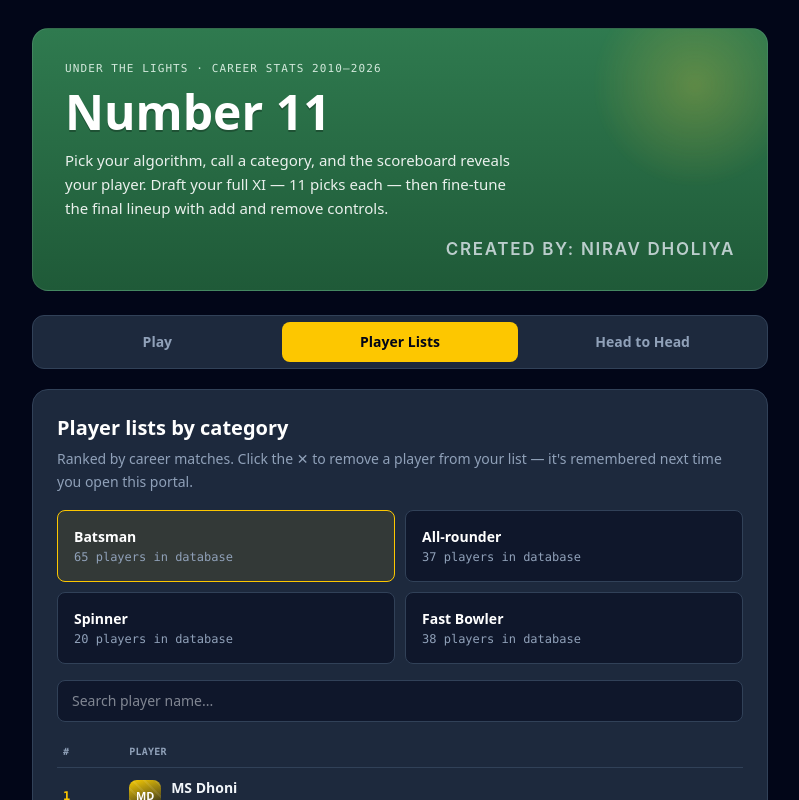
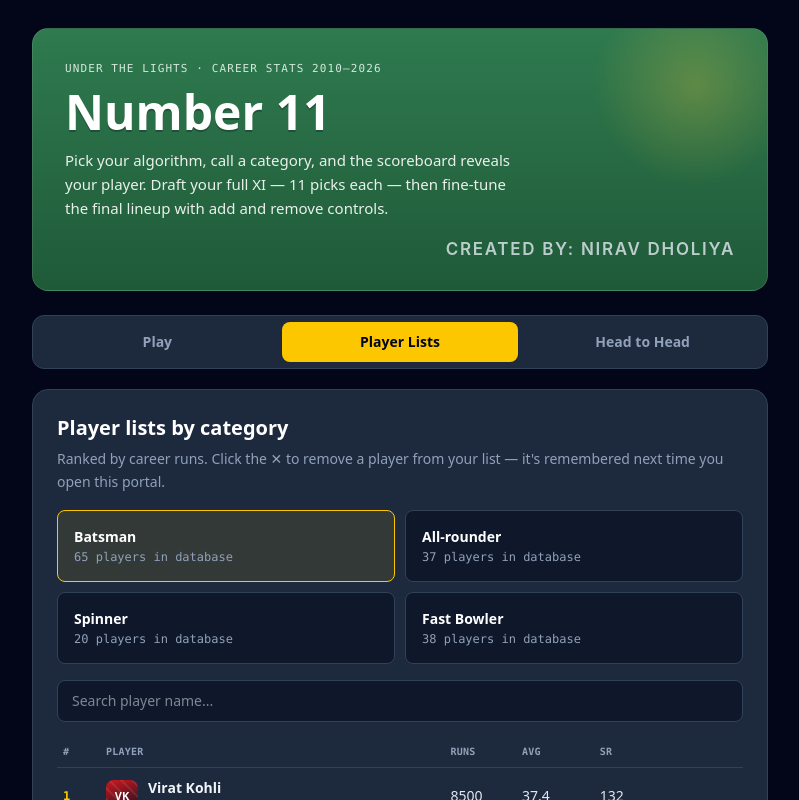
Before and after one commit to nirav07dholiya/ipl-portal, a React (Vite) app: page / in a window 1280 px wide. Both pictures are taken after a click on the button "Player Lists". Shown: the top 800 px of the page, without its empty margins (240-1039 px from the left). Built offline with nearby package versions, Linux system fonts and the light colour scheme.

Commit message:
Update App.jsx

```diff
--- a/src/App.jsx
+++ b/src/App.jsx
@@ -202,7 +202,7 @@ const FAST_BOWLERS = [
 ];
 
 const CATEGORY_META = {
-  batsman:    { label: "Batsman",     data: BATSMEN,      primary: "matches" },
+  batsman:    { label: "Batsman",     data: BATSMEN,      primary: "runs" },
   allrounder: { label: "All-rounder", data: ALL_ROUNDERS, primary: "combo" },
   spinner:    { label: "Spinner",     data: SPINNERS,     primary: "wickets" },
   fastbowler: { label: "Fast Bowler", data: FAST_BOWLERS, primary: "wickets" }
@@ -214,8 +214,8 @@ function rankOf(catKey, deletedSet) {
   const { data, primary } = CATEGORY_META[catKey];
   const active = data.filter(p => !deletedSet.has(p.name));
   let sorted;
-  if (primary === "matches") {
-    sorted = [...active].sort((a, b) => b.matches - a.matches);
+  if (primary === "runs") {
+    sorted = [...active].sort((a, b) => b.runs - a.runs);
   } else if (primary === "combo") {
     sorted = [...active].sort((a, b) => (b.runs + b.wickets * 20) - (a.runs + a.wickets * 20));
   } else {
@@ -663,7 +663,7 @@ function BrowseLists() {
     <div className="bg-slate-800 border border-slate-700 rounded-2xl p-6 mb-5">
       <h2 className="text-xl font-extrabold text-white mb-1.5">Player lists by category</h2>
       <p className="text-sm text-slate-400 mb-4 leading-relaxed">
-        Ranked by {meta.primary === "matches" ? "career matches" : meta.primary === "combo" ? "combined batting + bowling impact" : "career wickets"}.
+        Ranked by {meta.primary === "runs" ? "career runs" : meta.primary === "combo" ? "combined batting + bowling impact" : "career wickets"}.
         Click the ✕ to remove a player from your list — it's remembered next time you open this portal.
       </p>
 
```
